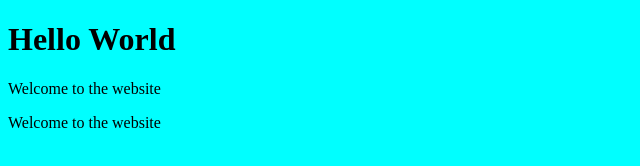
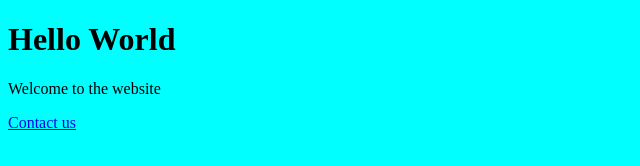
Before and after one commit to mansishukul-dot/Website, a plain HTML site: page index.html in a window 1280 px wide. Shown: the whole page, without its empty margins (0-640 px from the left). Drawn offline with Linux system fonts and the light colour scheme.

Commit message:
edit:add link to contact page

```diff
--- a/index.html
+++ b/index.html
@@ -10,6 +10,6 @@
 <body>
    <h1>Hello World</h1>
    <p> Welcome to the website</p>
-   <p> Welcome to the website</p>
+   <a href="contact.html"> Contact us</a>
 </body>
 </html>
```
